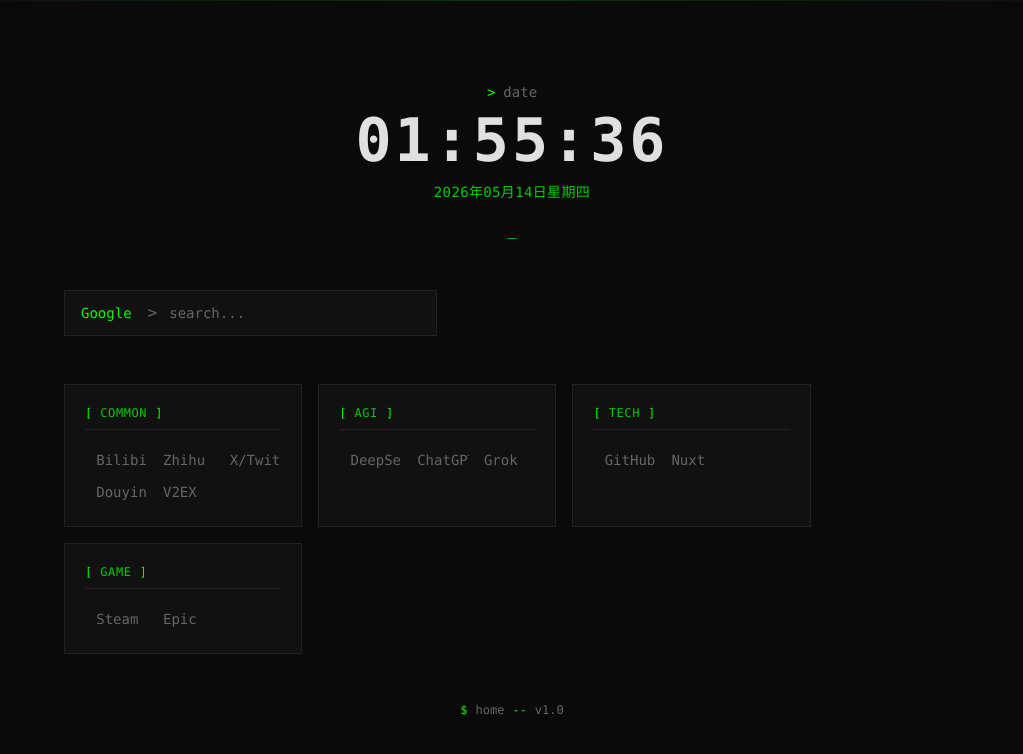
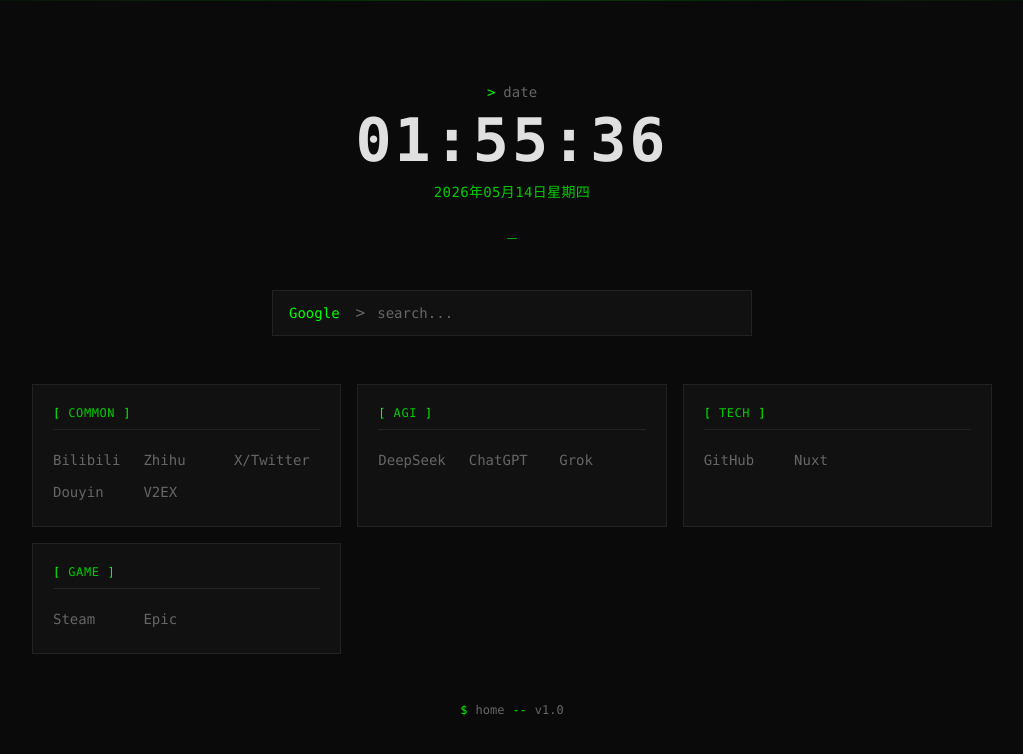
Before and after one commit to lianginx/great-start, a Nuxt app: page / in a window 1280 px wide. Shown: the top 754 px of the page, without its empty margins (128-1151 px from the left). Built offline with nearby package versions, Linux system fonts and the light colour scheme.

Commit message:
chore: 引入 antfu ESLint 规则

```diff
--- a/app/app.vue
+++ b/app/app.vue
@@ -8,24 +8,24 @@
     <div class="fixed top-0 left-0 right-0 h-px bg-gradient-to-r from-transparent via-[var(--green)] to-transparent opacity-20" />
 
     <!-- 主要内容 -->
-    <div class="w-full max-w-4xl space-y-12">
+    <div class="w-full max-w-6xl space-y-12">
       <!-- 头部：时钟 -->
       <header>
         <DateTime @click="reset" />
       </header>
 
       <!-- 搜索框 -->
-      <section>
+      <section class="flex justify-center">
         <SearchBox />
       </section>
 
       <!-- 书签 -->
-      <section>
+      <section class="flex justify-center">
         <BookmarkBox />
       </section>
 
       <!-- 底部装饰 -->
-      <footer class="text-center animate-fade-in" style="animation-delay: 0.5s">
+      <footer class="text-center animate-fade-in">
         <div class="flex items-center justify-center gap-2 text-[var(--text-muted)] text-xs">
           <span class="text-[var(--green)]">$</span>
           <span>home</span>
--- a/app/assets/main.css
+++ b/app/assets/main.css
@@ -42,7 +42,7 @@
 }
 
 .animate-fade-in {
-  animation: fadeIn 0.5s cubic-bezier(0.2, 0, 0, 1) forwards;
+  animation: fadeIn 1s cubic-bezier(0.16, 1, 0.3, 1) backwards;
 }
 
 .animate-blink {
--- a/app/components/BookmarkBox.vue
+++ b/app/components/BookmarkBox.vue
@@ -3,15 +3,10 @@
 </script>
 
 <template>
-  <div
-    v-if="config?.bookmark"
-    class="w-full lg:w-10/12 grid grid-cols-1 sm:grid-cols-2 md:grid-cols-3 gap-4"
-  >
+  <div v-if="config?.bookmark" class="w-full lg:w-10/12 grid grid-cols-1 sm:grid-cols-2 md:grid-cols-3 gap-4">
     <div
-      v-for="(group, groupIndex) in config.bookmark"
-      :key="group.name"
+      v-for="group in config.bookmark" :key="group.name"
       class="border border-[var(--border)] bg-[var(--bg-secondary)] p-4 sm:p-5 animate-fade-in"
-      :style="{ animationDelay: `${0.2 + groupIndex * 0.1}s` }"
     >
       <!-- 分组标题 -->
       <div class="flex items-center gap-2 mb-4 pb-2 border-b border-[var(--border)]">
@@ -25,13 +20,12 @@
       <!-- 链接列表 -->
       <div class="grid grid-cols-2 xl:grid-cols-3 gap-1">
         <a
-          v-for="site in group.items"
-          :key="site.name"
-          :href="site.url"
-          target="_blank"
-          class="group flex items-center gap-1 py-1 text-sm text-[var(--text-muted)] hover:text-[var(--text)] transition-colors"
+          v-for="site in group.items" :key="site.name" :href="site.url" target="_blank"
+          class="group relative flex items-center gap-1 py-1 text-sm text-[var(--text-muted)] hover:text-[var(--text)] transition-colors"
         >
-          <span class="text-[var(--green)] opacity-0 group-hover:opacity-100 transition-opacity text-xs">></span>
+          <span
+            class="absolute -left-3 text-[var(--green)] opacity-0 group-hover:opacity-100 transition-opacity text-xs"
+          >></span>
           <span class="line-clamp-1">{{ site.name }}</span>
         </a>
       </div>
--- a/app/components/DateTime.vue
+++ b/app/components/DateTime.vue
@@ -6,7 +6,7 @@
     year: 'numeric',
     month: '2-digit',
     day: '2-digit',
-    weekday: 'long'
+    weekday: 'long',
   })
 })
 
@@ -15,7 +15,7 @@
     hour: '2-digit',
     minute: '2-digit',
     second: '2-digit',
-    hour12: false
+    hour12: false,
   })
 })
 
--- a/app/components/SearchBox.vue
+++ b/app/components/SearchBox.vue
@@ -7,6 +7,7 @@
 
 const isOpen = ref(false)
 const dropdownRef = ref<HTMLElement | null>(null)
+const inputRef = ref<HTMLInputElement | null>(null)
 
 const currentEngine = computed(() => {
   return config.value?.search[0]
@@ -42,6 +43,7 @@
 
 onMounted(() => {
   document.addEventListener('click', handleClickOutside)
+  inputRef.value?.focus()
 })
 
 onUnmounted(() => {
@@ -61,6 +63,7 @@
       </button>
       <span class="text-[var(--text-muted)]">></span>
       <input
+        ref="inputRef"
         v-model="modelValue"
         class="flex-1 px-3 py-3 bg-transparent focus:outline-none text-sm placeholder:text-[var(--text-muted)]"
         placeholder="search..."
--- a/app/composables/useConfig.ts
+++ b/app/composables/useConfig.ts
@@ -47,15 +47,15 @@
       items: [
         { name: 'DeepSeek', url: 'https://chat.deepseek.com' },
         { name: 'ChatGPT', url: 'https://chat.openai.com' },
-        { name: 'Grok', url: 'https://grok.com' }
-      ]
+        { name: 'Grok', url: 'https://grok.com' },
+      ],
     },
     {
       name: 'Tech',
       items: [
         { name: 'GitHub', url: 'https://github.com/' },
         { name: 'Nuxt', url: 'https://nuxt.com/' },
-      ]
+      ],
     },
     {
       name: 'Game',
@@ -70,27 +70,31 @@
 const config = ref<Config | null>(null)
 
 watch(
-  config, (value) => localStorage.setItem(key, JSON.stringify(value)),
-  { deep: true }
+  config,
+  value => localStorage.setItem(key, JSON.stringify(value)),
+  { deep: true },
 )
 
 export function useConfig() {
   function load() {
     // 服务端跳过
-    if (!import.meta.client) return
+    if (!import.meta.client)
+      return
 
     const localConfig = localStorage.getItem(key)
 
     if (localConfig) {
       config.value = JSON.parse(localConfig)
-    } else {
+    }
+    else {
       config.value = defaultConfig
     }
   }
 
   function reset() {
     // 服务端跳过
-    if (!import.meta.client) return
+    if (!import.meta.client)
+      return
 
     localStorage.removeItem(key)
     load()
--- a/nuxt.config.ts
+++ b/nuxt.config.ts
@@ -3,5 +3,17 @@
   compatibilityDate: '2025-07-15',
   devtools: { enabled: true },
   css: ['~/assets/main.css'],
-  modules: ['@nuxtjs/tailwindcss'],
+  modules: ['@nuxt/eslint', '@nuxtjs/tailwindcss'],
+  eslint: {
+    config: {
+      standalone: false,
+    },
+  },
+  app: {
+    head: {
+      style: [
+        { innerHTML: 'body { background-color: #0a0a0a; }' },
+      ],
+    },
+  },
 })
--- a/pnpm-workspace.yaml
+++ b/pnpm-workspace.yaml
@@ -1,3 +1,8 @@
+shellEmulator: true
+
+trustPolicy: no-downgrade
+
 allowBuilds:
   '@parcel/watcher': true
   esbuild: true
+  unrs-resolver: set this to true or false
--- a/tsconfig.json
+++ b/tsconfig.json
@@ -1,6 +1,4 @@
 {
-  // https://nuxt.com/docs/guide/concepts/typescript
-  "files": [],
   "references": [
     {
       "path": "./.nuxt/tsconfig.app.json"
@@ -14,5 +12,7 @@
     {
       "path": "./.nuxt/tsconfig.node.json"
     }
-  ]
+  ],
+  // https://nuxt.com/docs/guide/concepts/typescript
+  "files": []
 }
```
Also changed, not shown: eslint.config.mjs (added, +8 -0 lines), package.json (+7 -2 lines), 1 other file (tests, documents, lock files or other folders).
